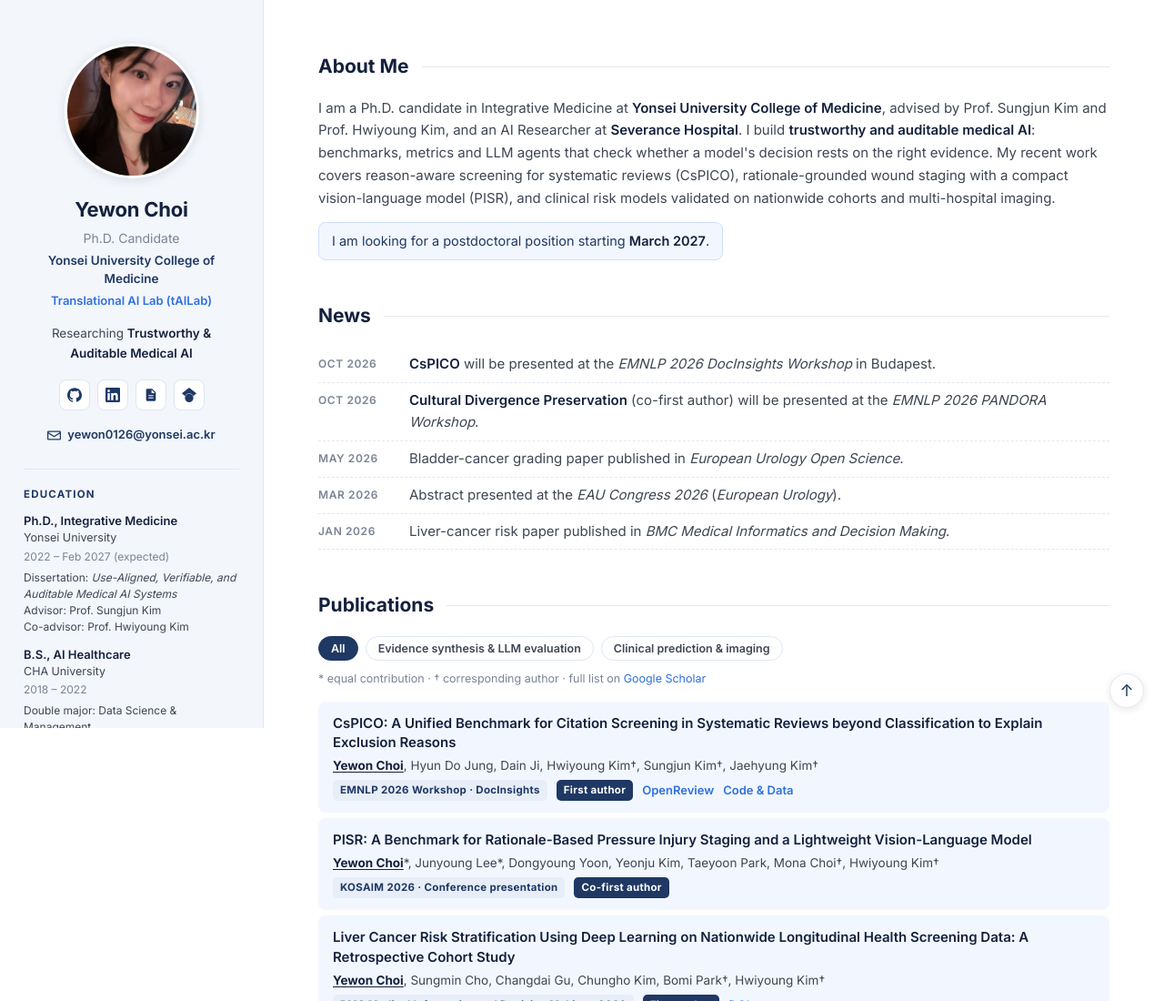
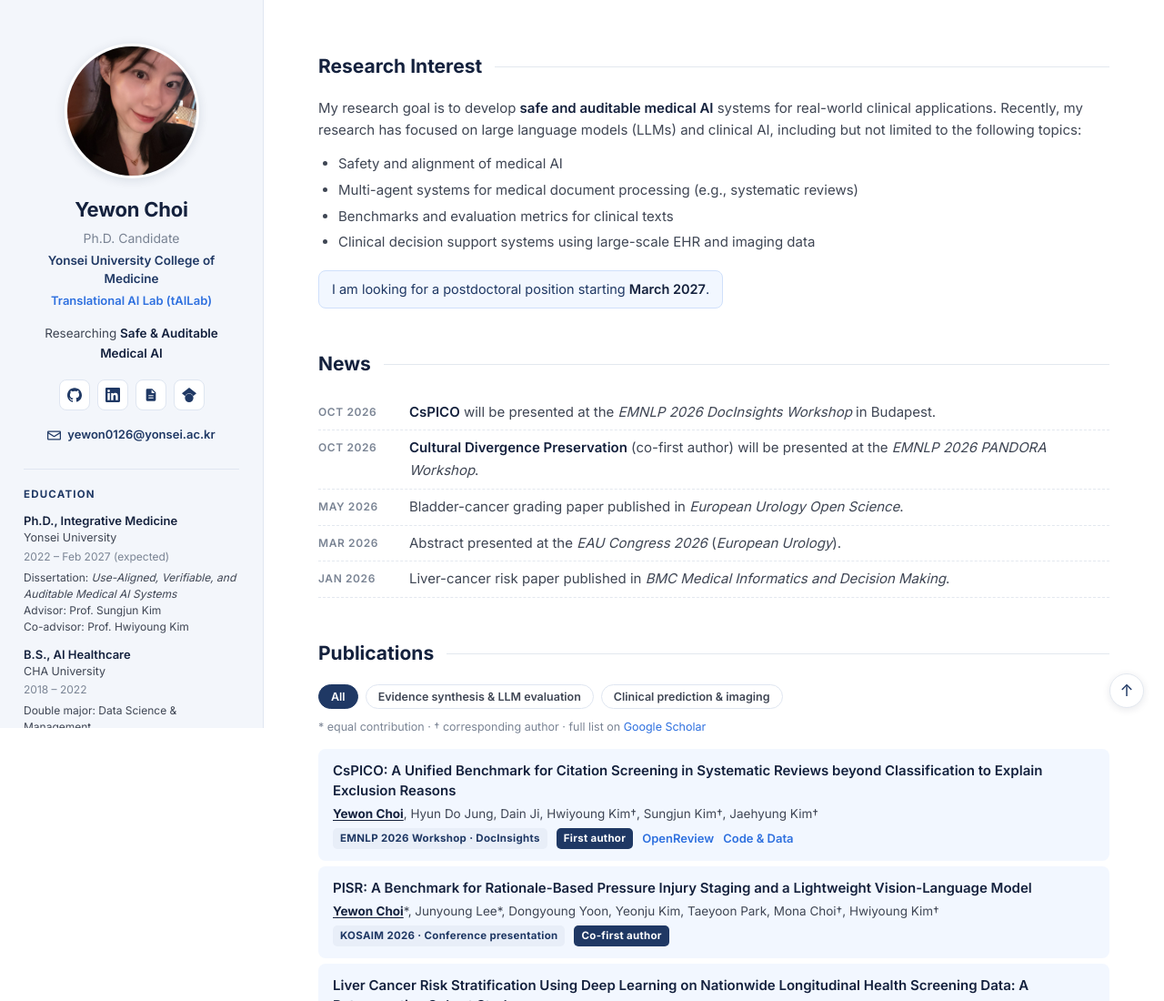
Before and after one commit to yeong22/yeong22.github.io, a plain HTML site: page index.html in a window 1280 px wide. Shown: the top 1100 px of the page at 91% size. Drawn offline with Linux system fonts and the light colour scheme.

Commit message:
feat: research interest section, safe and auditable medical AI
Co-Authored-By: Claude Fable 5.2 <noreply@anthropic.com>

```diff
--- a/index.html
+++ b/index.html
@@ -4,7 +4,7 @@
 <meta charset="UTF-8" />
 <meta name="viewport" content="width=device-width, initial-scale=1" />
 <title>Yewon Choi</title>
-<meta name="description" content="Yewon Choi, Ph.D. candidate at Yonsei University College of Medicine, building trustworthy and auditable medical AI." />
+<meta name="description" content="Yewon Choi, Ph.D. candidate at Yonsei University College of Medicine, working on safe and auditable medical AI." />
 <link rel="preconnect" href="https://fonts.googleapis.com" />
 <link rel="preconnect" href="https://fonts.gstatic.com" crossorigin />
 <link href="https://fonts.googleapis.com/css2?family=Inter:wght@400;500;600;700&display=swap" rel="stylesheet" />
@@ -62,6 +62,8 @@
   h2{display:flex;align-items:center;gap:14px;font-size:21px;color:var(--ink);margin:0 0 16px;font-weight:700;}
   h2::after{content:"";flex:1;height:1px;background:var(--line);}
   p{margin:0 0 12px;}
+  .interests{margin:0 0 16px;padding-left:22px;}
+  .interests li{margin:4px 0;}
   .seek{display:inline-block;margin-top:2px;padding:8px 14px;border-radius:8px;background:var(--soft);border:1px solid var(--soft-line);
         color:var(--navy);font-size:14.5px;}
 
@@ -120,7 +122,7 @@ const SITE = {
   affiliation: "Yonsei University College of Medicine",
   lab: { name:"Translational AI Lab (tAILab)", url:"https://sites.google.com/view/tailab" },
   email: "yewon0126@yonsei.ac.kr",
-  topic: "Trustworthy & Auditable Medical AI",
+  topic: "Safe & Auditable Medical AI",
   photo: "assets/img/profile.jpg",
   cv: "assets/files/YewonChoi_CV.pdf",
   scholar: "https://scholar.google.com/citations?hl=en&user=DFJ7HgkAAAAJ",
@@ -136,7 +138,13 @@ const SITE = {
   ],
 
   about: [
-    "I am a Ph.D. candidate in Integrative Medicine at <b>Yonsei University College of Medicine</b>, advised by Prof. Sungjun Kim and Prof. Hwiyoung Kim, and an AI Researcher at <b>Severance Hospital</b>. I build <b>trustworthy and auditable medical AI</b>: benchmarks, metrics and LLM agents that check whether a model's decision rests on the right evidence. My recent work covers reason-aware screening for systematic reviews (CsPICO), rationale-grounded wound staging with a compact vision-language model (PISR), and clinical risk models validated on nationwide cohorts and multi-hospital imaging.",
+    "My research goal is to develop <b>safe and auditable medical AI</b> systems for real-world clinical applications. Recently, my research has focused on large language models (LLMs) and clinical AI, including but not limited to the following topics:",
+  ],
+  interests: [
+    "Safety and alignment of medical AI",
+    "Multi-agent systems for medical document processing (e.g., systematic reviews)",
+    "Benchmarks and evaluation metrics for clinical texts",
+    "Clinical decision support systems using large-scale EHR and imaging data",
   ],
   seek: "I am looking for a postdoctoral position starting <b>March 2027</b>.",
 
@@ -268,8 +276,9 @@ const papers = SITE.publications.filter(p => p.kind === "paper");
 const abstracts = SITE.publications.filter(p => p.kind === "abstract");
 
 document.getElementById("main").innerHTML = `
-  <section id="about" class="reveal"><h2>About Me</h2>
+  <section id="about" class="reveal"><h2>Research Interest</h2>
     ${SITE.about.map(p => `<p>${p}</p>`).join("")}
+    <ul class="interests">${SITE.interests.map(t => `<li>${t}</li>`).join("")}</ul>
     <div class="seek">${SITE.seek}</div>
   </section>
   <section id="news"><h2>News</h2>
```
